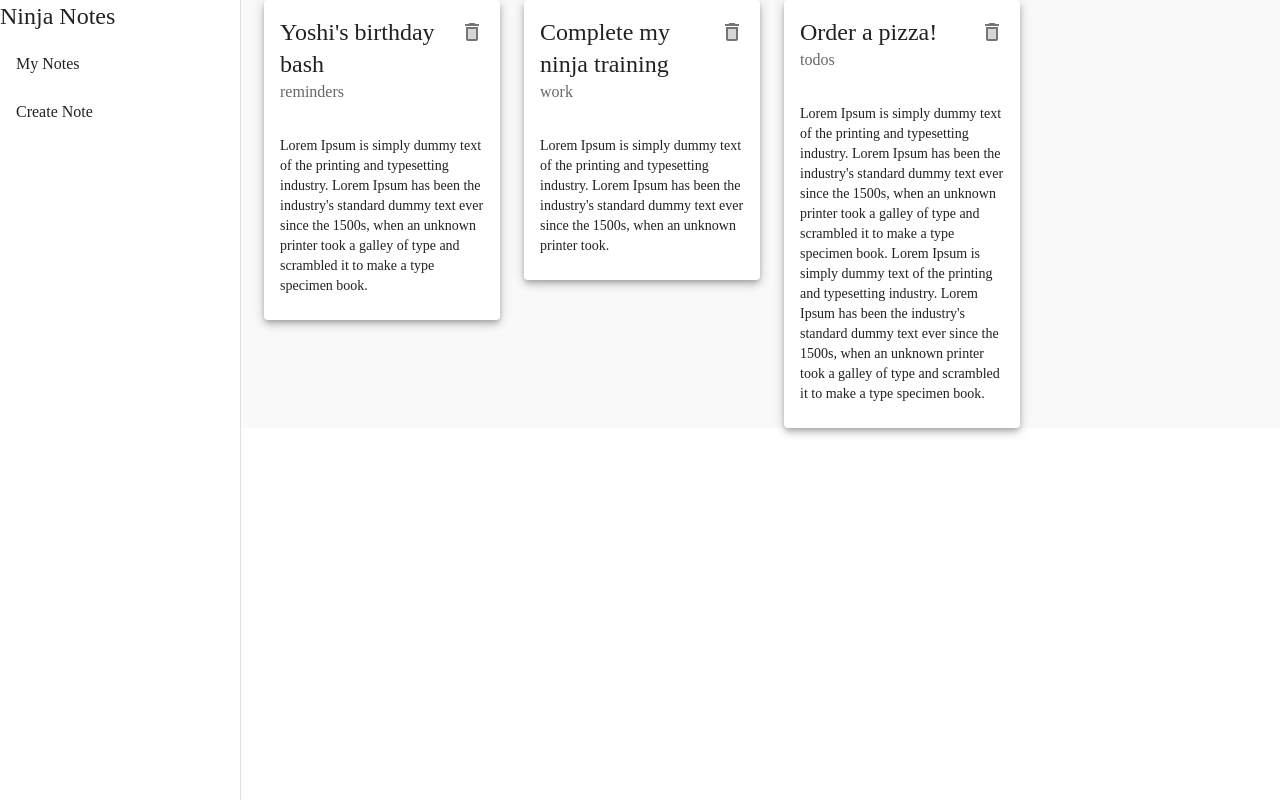
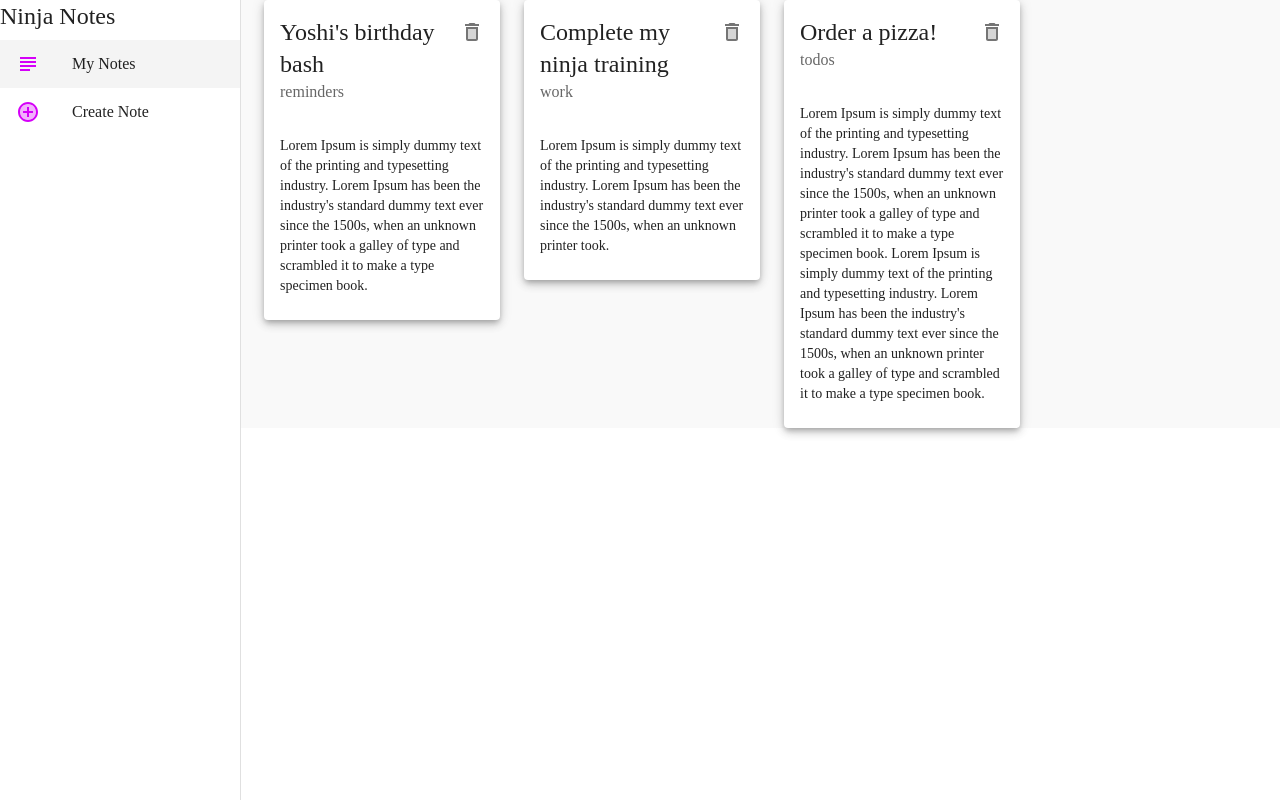
Before and after one commit to edcas21/mui4-to-mui5-conversion-practice, a React (Create React App) app: page / in a window 1280 px wide. Built offline with nearby package versions, Linux system fonts and the light colour scheme; data requests are answered from the project's data file.

Commit message:
Completed lists and list item section

```diff
--- a/src/pages/layout/layout.component.jsx
+++ b/src/pages/layout/layout.component.jsx
@@ -1,4 +1,5 @@
 import React from "react";
+import { useNavigate, useLocation } from "react-router-dom";
 
 // components
 import { Box } from "@mui/system";
@@ -18,6 +19,8 @@ import { AddCircleTwoTone, SubjectTwoTone } from "@mui/icons-material";
 import layoutStyles from "./layout.styles";
 
 const Layout = ({ children }) => {
+  const navigate = useNavigate();
+  const location = useLocation();
   const menuItems = [
     {
       text: "My Notes",
@@ -27,7 +30,7 @@ const Layout = ({ children }) => {
     {
       text: "Create Note",
       icon: <AddCircleTwoTone color="secondary" />,
-      path: "/",
+      path: "/create",
     },
   ];
 
@@ -49,7 +52,13 @@ const Layout = ({ children }) => {
         </Box>
         <List>
           {menuItems.map((menuItem, index) => (
-            <ListItem key={index}>
+            <ListItem
+              sx={location.pathname === menuItem.path ? layoutStyles.active : null}
+              button
+              key={index}
+              onClick={() => navigate(menuItem.path)}
+            >
+              <ListItemIcon>{menuItem.icon}</ListItemIcon>
               <ListItemText primary={menuItem.text} />
             </ListItem>
           ))}
--- a/src/pages/layout/layout.styles.js
+++ b/src/pages/layout/layout.styles.js
@@ -14,6 +14,9 @@ const layoutStyles = {
     },
     root: {
         display: 'flex',
+    },
+    active: {
+        background: "#f4f4f4"
     }
 };
 
```
